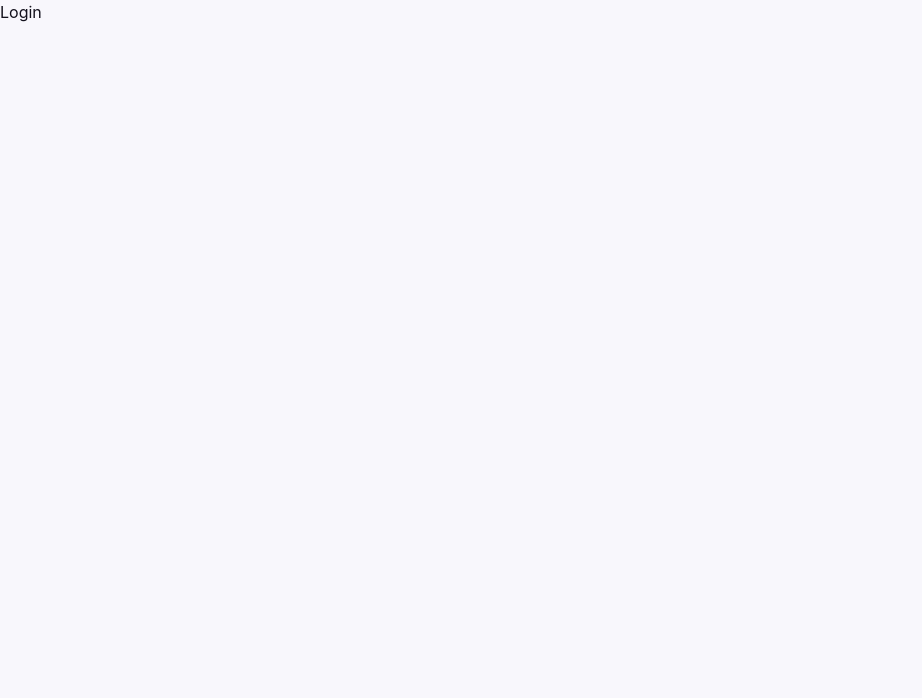
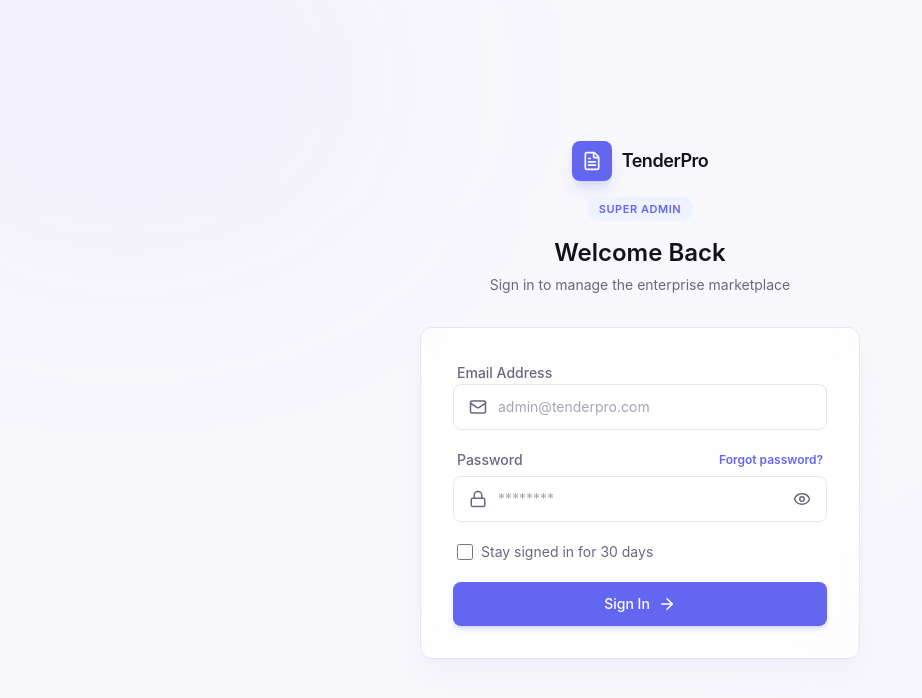
Before and after one commit to bdmohammed/nexusbid-superadmin, a Next.js app: page /login in a window 1280 px wide. Shown: the top 698 px of the page, without its empty margins (0-922 px from the left). Built offline with nearby package versions, Linux system fonts and the light colour scheme.

Commit message:
login page UI

```diff
--- a/src/app/(auth)/login/page.js
+++ b/src/app/(auth)/login/page.js
@@ -1,3 +1,176 @@
+"use client";
+
+import { useState } from "react";
+import {
+  FileText,
+  Mail,
+  Lock,
+  Eye,
+  EyeOff,
+  ArrowRight,
+  CheckCircle2,
+  Loader2,
+} from "lucide-react";
+
 export default function Login() {
-  return <div>Login</div>;
+  const [status, setStatus] = useState("idle");
+  const [showPassword, setShowPassword] = useState(false);
+
+  function handleSubmit(e) {
+    e.preventDefault();
+    if (status !== "idle") return;
+
+    setStatus("loading");
+    setTimeout(() => {
+      setStatus("success");
+      setTimeout(() => {
+        setStatus("idle");
+      }, 1000);
+    }, 1500);
+  }
+
+  return (
+    <div className="relative flex min-h-screen flex-col bg-background">
+      <div className="pointer-events-none fixed inset-0 z-0">
+        <div className="absolute left-[-10%] top-[-10%] h-[40%] w-[40%] rounded-full bg-primary/5 blur-[120px]" />
+        <div className="absolute bottom-[-10%] right-[-10%] h-[40%] w-[40%] rounded-full bg-primary-light/40 blur-[120px]" />
+      </div>
+
+      <main className="relative z-10 flex flex-1 items-center justify-center px-4 py-10 sm:py-16">
+        <div className="w-full max-w-110">
+          <div className="mb-8 flex flex-col items-center text-center">
+            <div className="mb-4 flex items-center gap-2.5">
+              <div className="flex h-10 w-10 items-center justify-center rounded-lg bg-primary text-white shadow-lg shadow-primary/20">
+                <FileText size={20} />
+              </div>
+              <span className="text-lg font-semibold tracking-tight text-text">
+                TenderPro
+              </span>
+            </div>
+            <span className="mb-4 inline-flex items-center rounded-full bg-primary-light px-3 py-1 text-[11px] font-semibold uppercase tracking-wider text-primary">
+              Super Admin
+            </span>
+            <h1 className="mb-1.5 text-2xl font-semibold text-text">
+              Welcome Back
+            </h1>
+            <p className="text-sm text-text-light">
+              Sign in to manage the enterprise marketplace
+            </p>
+          </div>
+
+          <div className="rounded-xl border border-border bg-surface/80 p-6 shadow-xl shadow-border/30 backdrop-blur-xl sm:p-8">
+            <form onSubmit={handleSubmit} className="space-y-5">
+              <div className="space-y-1.5">
+                <label
+                  htmlFor="email"
+                  className="ml-1 text-sm font-medium text-text-light"
+                >
+                  Email Address
+                </label>
+                <div className="group relative">
+                  <Mail
+                    size={18}
+                    className="absolute left-4 top-1/2 -translate-y-1/2 text-text-light transition-colors group-focus-within:text-primary"
+                  />
+                  <input
+                    id="email"
+                    name="email"
+                    type="email"
+                    required
+                    placeholder="admin@tenderpro.com"
+                    className="w-full rounded-lg border border-border bg-surface py-3 pl-11 pr-4 text-sm text-text placeholder:text-text-light/60 transition-all focus:border-primary focus:outline-none focus:ring-2 focus:ring-primary/10"
+                  />
+                </div>
+              </div>
+
+              <div className="space-y-1.5">
+                <div className="flex items-center justify-between px-1">
+                  <label
+                    htmlFor="password"
+                    className="text-sm font-medium text-text-light"
+                  >
+                    Password
+                  </label>
+                  <a
+                    href="#"
+                    className="text-xs font-semibold text-primary transition-colors hover:underline"
+                  >
+                    Forgot password?
+                  </a>
+                </div>
+                <div className="group relative">
+                  <Lock
+                    size={18}
+                    className="absolute left-4 top-1/2 -translate-y-1/2 text-text-light transition-colors group-focus-within:text-primary"
+                  />
+                  <input
+                    id="password"
+                    name="password"
+                    type={showPassword ? "text" : "password"}
+                    required
+                    placeholder="********"
+                    className="w-full rounded-lg border border-border bg-surface py-3 pl-11 pr-11 text-sm text-text placeholder:text-text-light/60 transition-all focus:border-primary focus:outline-none focus:ring-2 focus:ring-primary/10"
+                  />
+                  <button
+                    type="button"
+                    onClick={() => setShowPassword((prev) => !prev)}
+                    className="absolute right-3 top-1/2 -translate-y-1/2 rounded-md p-1 text-text-light transition-colors hover:text-text"
+                    aria-label={
+                      showPassword ? "Hide password" : "Show password"
+                    }
+                  >
+                    {showPassword ? <EyeOff size={18} /> : <Eye size={18} />}
+                  </button>
+                </div>
+              </div>
+
+              <div className="flex items-center gap-2 px-1">
+                <input
+                  id="remember"
+                  name="remember"
+                  type="checkbox"
+                  className="h-4 w-4 rounded border-border text-primary focus:ring-primary/20"
+                />
+                <label
+                  htmlFor="remember"
+                  className="select-none text-sm text-text-light"
+                >
+                  Stay signed in for 30 days
+                </label>
+              </div>
+
+              <button
+                type="submit"
+                disabled={status !== "idle"}
+                className={
+                  status === "success"
+                    ? "flex w-full items-center justify-center gap-2 rounded-lg py-3 text-sm font-medium text-white shadow-md shadow-primary/20 transition-all active:scale-[0.98] disabled:active:scale-100 bg-green-600"
+                    : "flex w-full items-center justify-center gap-2 rounded-lg py-3 text-sm font-medium text-white shadow-md shadow-primary/20 transition-all active:scale-[0.98] disabled:active:scale-100 bg-primary hover:bg-primary/90"
+                }
+              >
+                {status === "idle" && (
+                  <>
+                    <span>Sign In</span>
+                    <ArrowRight size={18} />
+                  </>
+                )}
+                {status === "loading" && (
+                  <>
+                    <Loader2 size={18} className="animate-spin" />
+                    <span>Authenticating...</span>
+                  </>
+                )}
+                {status === "success" && (
+                  <>
+                    <CheckCircle2 size={18} />
+                    <span>Success</span>
+                  </>
+                )}
+              </button>
+            </form>
+          </div>
+        </div>
+      </main>
+    </div>
+  );
 }
```
